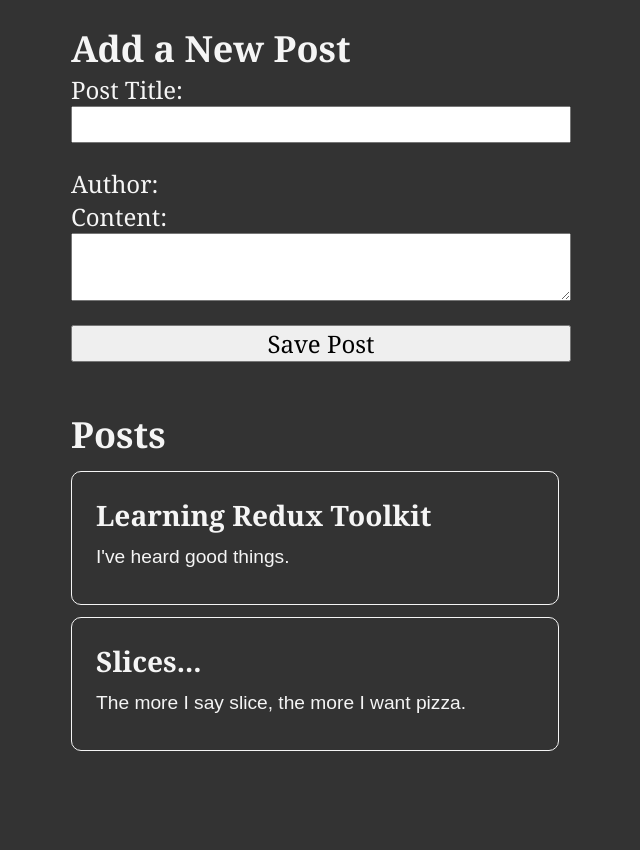
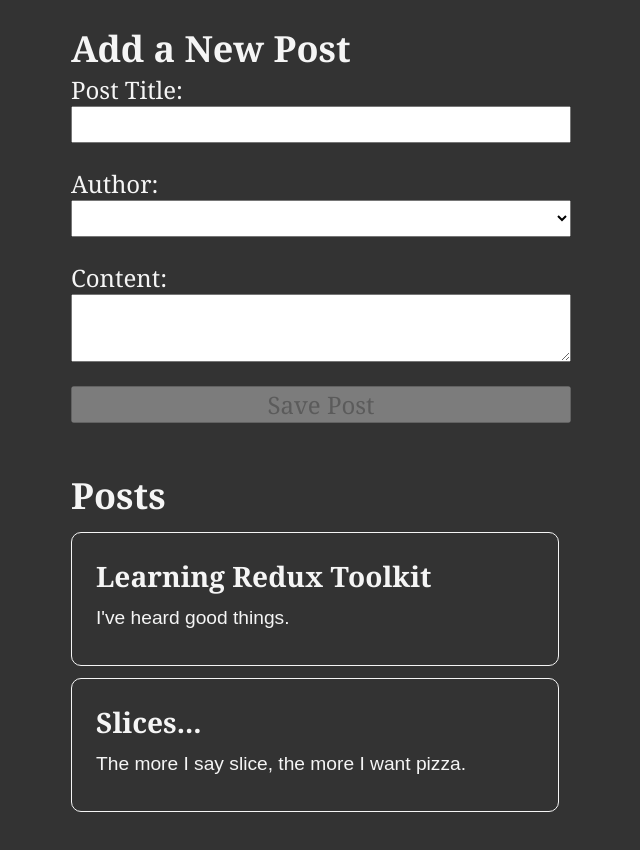
Before and after one commit to HiufaiLau/comment-post-feature-react, a React (Create React App) app: page / in a window 1280 px wide. Shown: the top 850 px of the page, without its empty margins (319-959 px from the left). Built offline with nearby package versions, Linux system fonts and the light colour scheme.

Commit message:
first commit

```diff
--- a/src/app/store.js
+++ b/src/app/store.js
@@ -1,10 +1,11 @@
 import { configureStore } from "@reduxjs/toolkit";
 
 import postsReducer from "../features/posts/postSlice";
+import UserReducer from "../features/users/usersSlice";
 
 export const store = configureStore({
   reducer: {
     posts: postsReducer,
-    // user: UserReducer,
+    users: UserReducer,
   },
 });
--- a/src/features/posts/AddPostForm.js
+++ b/src/features/posts/AddPostForm.js
@@ -1,28 +1,32 @@
 import { useState } from "react";
 import { useDispatch, useSelector } from "react-redux";
-import { nanoid } from "@reduxjs/toolkit";
 
 import { postAdded } from "./postSlice";
-// import { selectAllUsers } from "../users/usersSlice";
+import { selectAllUsers } from "../users/usersSlice";
 
 const AddPostForm = () => {
   const dispatch = useDispatch();
 
+  // temporary states
   const [title, setTitle] = useState("");
   const [content, setContent] = useState("");
-  //   const [userId, setUserId] = useState("");
+  const [userId, setUserId] = useState("");
 
-  //   const users = useSelector(selectAllUsers);
+  // get users from global state
+  const users = useSelector(selectAllUsers);
 
   const onTitleChanged = (e) => setTitle(e.target.value);
   const onContentChanged = (e) => setContent(e.target.value);
-  //   const onAuthorChanged = (e) => setUserId(e.target.value);
+  const onAuthorChanged = (e) => setUserId(e.target.value);
+  //   const onAuthurNameChanged = (e) => setName(e.target.value);
 
   const onSavePostClicked = () => {
     if (title && content) {
-      //handle the payload object in global state - postSlice.js
       // simplify the payload in component
-      dispatch(postAdded(title, content));
+      // handle the payload object in global state - postSlice.js
+      // so that we don't have to handle the payload structure in the component
+      // we can send a raw data if we want to
+      dispatch(postAdded(title, content, userId));
 
       //   dispatch(postAdded(title, content, userId));
       setTitle("");
@@ -30,13 +34,14 @@
     }
   };
 
-  //   const canSave = Boolean(title) && Boolean(content) && Boolean(userId);
+  const canSave = Boolean(title) && Boolean(content) && Boolean(userId);
+  console.log("users", users);
 
-  //   const usersOptions = users.map((user) => (
-  //     <option key={user.id} value={user.id}>
-  //       {user.name}
-  //     </option>
-  //   ));
+  const usersOptions = users.map((user) => (
+    <option key={user.id} value={user.id}>
+      {user.name}
+    </option>
+  ));
 
   return (
     <section>
@@ -51,10 +56,10 @@
           onChange={onTitleChanged}
         />
         <label htmlFor='postAuthor'>Author:</label>
-        {/* <select id='postAuthor' value={userId} onChange={onAuthorChanged}>
+        <select id='postAuthor' value={userId} onChange={onAuthorChanged}>
           <option value=''></option>
           {usersOptions}
-        </select> */}
+        </select>
         <label htmlFor='postContent'>Content:</label>
         <textarea
           id='postContent'
@@ -62,7 +67,7 @@
           value={content}
           onChange={onContentChanged}
         />
-        <button type='button' onClick={onSavePostClicked}>
+        <button type='button' onClick={onSavePostClicked} disabled={!canSave}>
           Save Post
         </button>
       </form>
--- a/src/features/posts/postSlice.js
+++ b/src/features/posts/postSlice.js
@@ -54,12 +54,13 @@
       // add callback function to prepare the payload object for the reducer function
       // this is where we can add the id property to the payload object
       // instead of handle the payload structure in the component
-      prepare(title, content) {
+      prepare(title, content, userId) {
         return {
           payload: {
             id: nanoid(),
             title,
             content,
+            userId,
           },
         };
       },
@@ -67,6 +68,7 @@
   },
 });
 
+//selector function
 export const selectAllPosts = (state) => state.posts;
 
 export const { postAdded } = postSlice.actions;
--- a/src/features/users/usersSlice.js
+++ b/src/features/users/usersSlice.js
@@ -1,17 +1,17 @@
 import { createSlice } from "@reduxjs/toolkit";
 
 const initialState = [
-    { id: '0', name: 'Dude Lebowski' },
-    { id: '1', name: 'Neil Young' },
-    { id: '2', name: 'Dave Gray' }
-]
+  { id: "0", name: "Dude Lebowski" },
+  { id: "1", name: "Neil Young" },
+  { id: "2", name: "Dave Gray" },
+];
 
 const usersSlice = createSlice({
-    name: 'users',
-    initialState,
-    reducers: {}
-})
+  name: "users",
+  initialState,
+  reducers: {},
+});
 
 export const selectAllUsers = (state) => state.users;
 
-export default usersSlice.reducer
+export default usersSlice.reducer;
```
